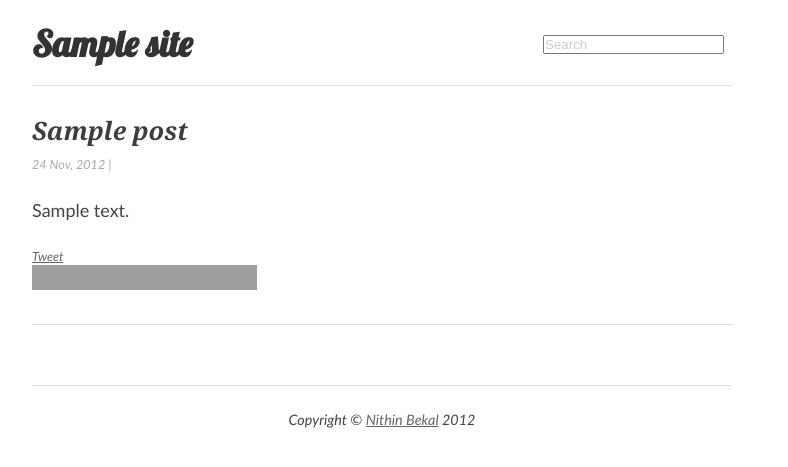
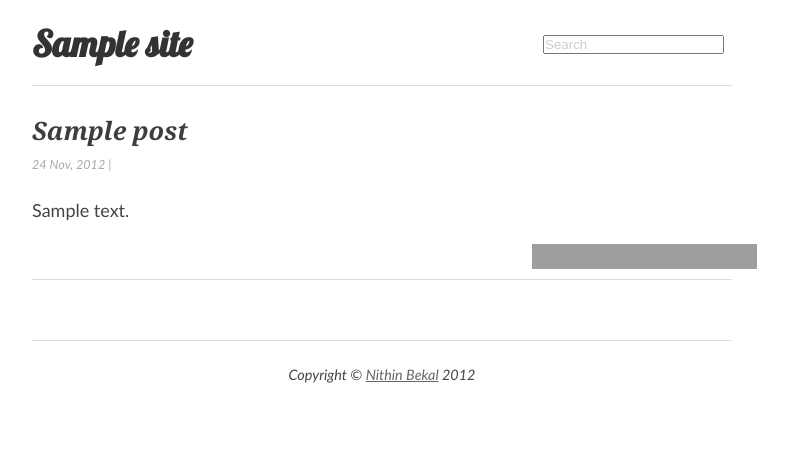
Before and after one commit to nithinbekal/nithinbekal.com, a WordPress theme: template index.php in a window 1280 px wide. Shown: the top 467 px of the page, without its empty margins (258-1046 px from the left). Run offline with PHP 8.4 and a stand-in for WordPress, Linux system fonts and the light colour scheme; the site name, menu and one post (Sample post) are stand-ins, and other content is empty; some libraries are stand-ins or nearby versions; grey boxes are pictures that could not be loaded.

Commit message:
Styling of social sharing buttons

```diff
--- a/style.css
+++ b/style.css
@@ -114,6 +114,8 @@ blockquote {
     line-height: 1.3em;
     margin: 10px 0 0 0;
 }
+.post-meta .social-share { float: right; margin-top: -5px; width: 250px; }
+.post-meta .social-share div { float: right; height: 25px; width: 100px; }
 
 /* Page navigation */
 
```
